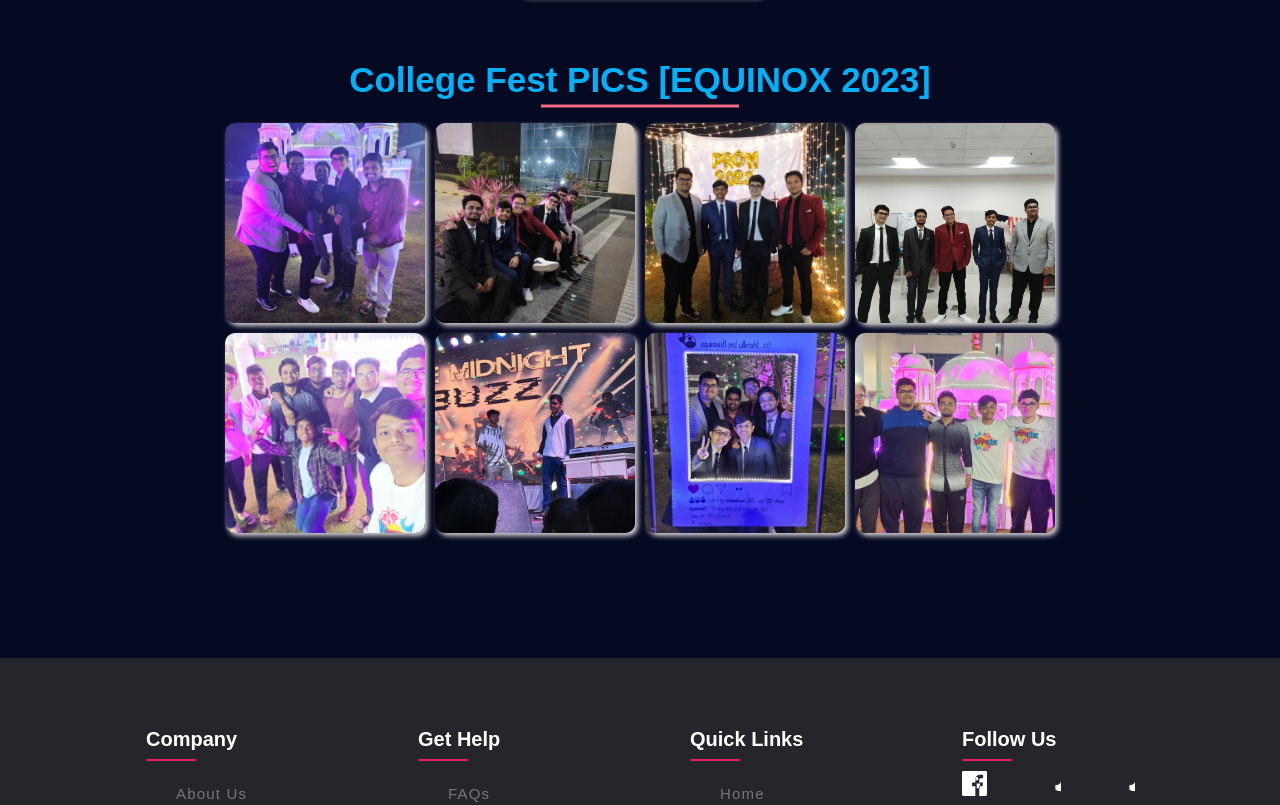
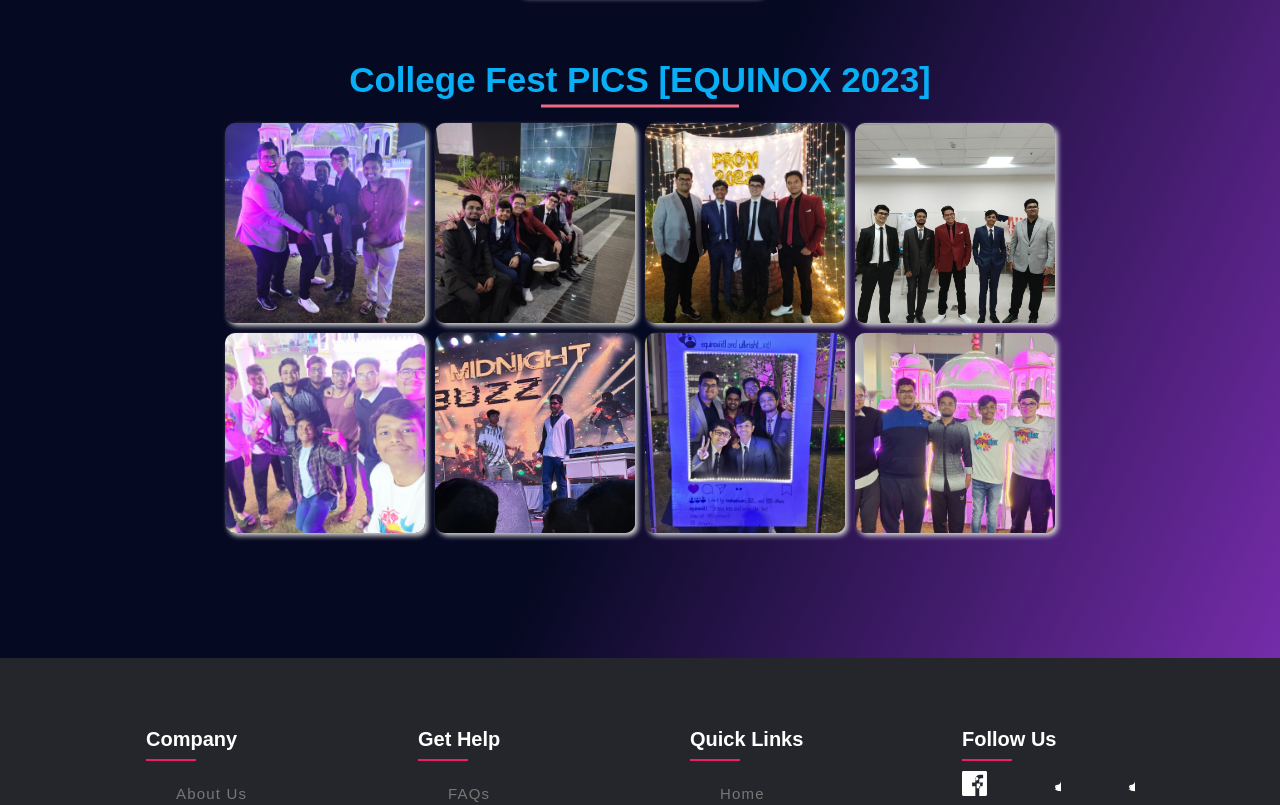
Before and after one commit to maskboyAvi/Attendance-Assistant-, a React (Create React App) app in the folder frontend/: page /gallery in a window 1280 px wide. Shown: the part 1384-2189 px from the top of the page. Built offline with nearby package versions, Linux system fonts and the light colour scheme; a web font is replaced by a local one.

Commit message:
Fixed Gallery Page

```diff
--- a/frontend/src/Components_1/gallery.jsx
+++ b/frontend/src/Components_1/gallery.jsx
@@ -1,29 +1,29 @@
-import React, { Component } from 'react';
-import './gallery.css';
-import Header from './header';
-import Footer from './footer';
+import React, { Component } from "react";
+import gallerycss from "./gallery.module.css";
+import Header from "./header";
+import Footer from "./footer";
 
-import AKS from '../Images/Main/AKS.jpeg';
-import ALD from '../Images/Main/Atharva.jpeg';
-import AK from '../Images/Main/Aviral.jpeg';
-import AG from '../Images/Main/Ayush.jpeg';
-import AB from '../Images/Main/Akhil.jpeg';
-import CSN from '../Images/Main/CSNPSR.jpeg';
-import Vish from '../Images/Main/Vishal.jpg';
-import Pic7 from '../Images/Equinox/WhatsApp Image 2023-03-10 at 10.28.53 PM.jpeg';
-import Pic8 from '../Images/Equinox/WhatsApp Image 2023-03-10 at 10.28.54 PM (1).jpeg';
-import Pic9 from '../Images/Equinox/WhatsApp Image 2023-03-10 at 10.28.55 PM (1).jpeg';
-import Pic10 from '../Images/Equinox/WhatsApp Image 2023-03-10 at 10.28.55 PM.jpeg';
-import Pic11 from '../Images/Equinox/WhatsApp Image 2023-03-10 at 10.33.05 PM.jpeg';
-import Pic12 from '../Images/Equinox/WhatsApp Image 2023-03-10 at 10.31.12 PM (1).jpeg';
-import Pic13 from '../Images/Equinox/WhatsApp Image 2023-03-10 at 10.28.54 PM.jpeg';
-import Pic14 from '../Images/Equinox/WhatsApp Image 2023-03-10 at 10.32.35 PM.jpeg';
+import AKS from "../Images/Main/AKS.jpeg";
+import ALD from "../Images/Main/Atharva.jpeg";
+import AK from "../Images/Main/Aviral.jpeg";
+import AG from "../Images/Main/Ayush.jpeg";
+import AB from "../Images/Main/Akhil.jpeg";
+import CSN from "../Images/Main/CSNPSR.jpeg";
+import Vish from "../Images/Main/Vishal.jpg";
+import Pic7 from "../Images/Equinox/WhatsApp Image 2023-03-10 at 10.28.53 PM.jpeg";
+import Pic8 from "../Images/Equinox/WhatsApp Image 2023-03-10 at 10.28.54 PM (1).jpeg";
+import Pic9 from "../Images/Equinox/WhatsApp Image 2023-03-10 at 10.28.55 PM (1).jpeg";
+import Pic10 from "../Images/Equinox/WhatsApp Image 2023-03-10 at 10.28.55 PM.jpeg";
+import Pic11 from "../Images/Equinox/WhatsApp Image 2023-03-10 at 10.33.05 PM.jpeg";
+import Pic12 from "../Images/Equinox/WhatsApp Image 2023-03-10 at 10.31.12 PM (1).jpeg";
+import Pic13 from "../Images/Equinox/WhatsApp Image 2023-03-10 at 10.28.54 PM.jpeg";
+import Pic14 from "../Images/Equinox/WhatsApp Image 2023-03-10 at 10.32.35 PM.jpeg";
 
 class PhotoGallery extends Component {
   constructor(props) {
     super(props);
     this.state = {
-      activeFilter: 'all',
+      activeFilter: "all",
     };
   }
 
@@ -35,193 +35,258 @@ class PhotoGallery extends Component {
     const { activeFilter } = this.state;
 
     return (
-      <>
+      <div className={[gallerycss["body-gly"]]}>
         <Header />
-        <div className="container-gly">
-        <h1 className="h-anime-gly">PHOTO GALLERY</h1>
-        <section className='section-gly'>
+        <div className={gallerycss["container-gly"]}>
+          <h1 className={gallerycss["h-anime-gly"]}>PHOTO GALLERY</h1>
+          <section className={gallerycss["section-gly"]}>
             <ul>
               <li
-              className={`list ${activeFilter === 'all' ? 'active' : ''}`}
-              onClick={() => this.handleFilterClick('all')}
+                className={`list ${activeFilter === "all" ? "active" : ""}`}
+                onClick={() => this.handleFilterClick("all")}
                 data-filter="all"
               >
                 All
               </li>
+
               <li
-              className={`list ${activeFilter === 'AKS' ? 'active' : ''}`}
-              onClick={() => this.handleFilterClick('AKS')}
+                className={`list ${activeFilter === "AKS" ? "active" : ""}`}
+                onClick={() => this.handleFilterClick("AKS")}
                 data-filter="AKS"
               >
                 Atharv Krishnarao Sawant
               </li>
               <li
-              className={`list ${activeFilter === 'ALD' ? 'active' : ''}`}
-              onClick={() => this.handleFilterClick('ALD')}
+                className={`list ${activeFilter === "ALD" ? "active" : ""}`}
+                onClick={() => this.handleFilterClick("ALD")}
                 data-filter="ALD"
               >
                 Atharva Lalit Dudhe
               </li>
               <li
-              className={`list ${activeFilter === 'AK' ? 'active' : ''}`}
-              onClick={() => this.handleFilterClick('AK')}
+                className={`list ${activeFilter === "AK" ? "active" : ""}`}
+                onClick={() => this.handleFilterClick("AK")}
                 data-filter="AK"
               >
                 Aviral Katiyar
               </li>
               <li
-              className={`list ${activeFilter === 'AG' ? 'active' : ''}`}
-              onClick={() => this.handleFilterClick('AG')}
+                className={`list ${activeFilter === "AG" ? "active" : ""}`}
+                onClick={() => this.handleFilterClick("AG")}
                 data-filter="AG"
               >
                 Ayush Gupta
               </li>
               <li
-              className={`list ${activeFilter === 'AB' ? 'active' : ''}`}
-              onClick={() => this.handleFilterClick('AB')}
+                className={`list ${activeFilter === "AB" ? "active" : ""}`}
+                onClick={() => this.handleFilterClick("AB")}
                 data-filter="AB"
               >
                 Akhilender Bongirwar
               </li>
               <li
-              className={`list ${activeFilter === 'CSN' ? 'active' : ''}`}
-              onClick={() => this.handleFilterClick('CSN')}
+                className={`list ${activeFilter === "CSN" ? "active" : ""}`}
+                onClick={() => this.handleFilterClick("CSN")}
                 data-filter="CSN"
               >
                 Chitta Sri Naga Sankara Pavana Saketh Ram
               </li>
               <li
-              className={`list ${activeFilter === 'Vish' ? 'active' : ''}`}
-              onClick={() => this.handleFilterClick('Vish')}
+                className={`list ${activeFilter === "Vish" ? "active" : ""}`}
+                onClick={() => this.handleFilterClick("Vish")}
                 data-filter="Vish"
               >
                 Vishal
               </li>
             </ul>
-          <div className="Boys-gly Boys-upper-gly">
             <div
-              className={`pic-gly item-gly pic1-gly ${
-                activeFilter === 'AKS' || activeFilter === 'all' ? 'active' : 'hide-gly'
+              className={`${gallerycss["Boys-gly"]} ${gallerycss["Boys-upper-gly"]}`}
+            >
+              <div
+                className={`${gallerycss["pic-gly"]} ${
+                  gallerycss["item-gly"]
+                } ${gallerycss["pic1-gly"]} ${
+                  activeFilter === "AKS" || activeFilter === "all"
+                    ? gallerycss.active
+                    : gallerycss["hide-gly"]
                 }`}
                 data-item="AKS"
               >
                 <img src={AKS} alt="Pic 1" />
               </div>
               <div
-              className={`pic-gly item-gly pic2-gly ${
-                activeFilter === 'ALD' || activeFilter === 'all' ? 'active' : 'hide-gly'
+                className={`${gallerycss["pic-gly"]} ${
+                  gallerycss["item-gly"]
+                } ${gallerycss["pic2-gly"]} ${
+                  activeFilter === "ALD" || activeFilter === "all"
+                    ? gallerycss.active
+                    : gallerycss["hide-gly"]
                 }`}
                 data-item="ALD"
               >
                 <img src={ALD} alt="Pic 2" />
               </div>
               <div
-              className={`pic-gly item-gly pic3-gly ${
-                activeFilter === 'AK' || activeFilter === 'all' ? 'active' : 'hide-gly'
+                className={`${gallerycss["pic-gly"]} ${
+                  gallerycss["item-gly"]
+                } ${gallerycss["pic3-gly"]} ${
+                  activeFilter === "AK" || activeFilter === "all"
+                    ? gallerycss.active
+                    : gallerycss["hide-gly"]
                 }`}
                 data-item="AK"
               >
                 <img src={AK} alt="Pic 3" />
               </div>
               <div
-              className={`pic-gly item-gly pic4-gly ${
-                activeFilter === 'AG' || activeFilter === 'all' ? 'active' : 'hide-gly'
+                className={`${gallerycss["pic-gly"]} ${
+                  gallerycss["item-gly"]
+                } ${gallerycss["pic4-gly"]} ${
+                  activeFilter === "AG" || activeFilter === "all"
+                    ? gallerycss.active
+                    : gallerycss["hide-gly"]
                 }`}
                 data-item="AG"
               >
                 <img src={AG} alt="Pic 4" />
               </div>
               <div
-              className={`pic-gly item-gly pic5-gly ${
-                activeFilter === 'AB' || activeFilter === 'all' ? 'active' : 'hide-gly'
+                className={`${gallerycss["pic-gly"]} ${
+                  gallerycss["item-gly"]
+                } ${gallerycss["pic5-gly"]} ${
+                  activeFilter === "AB" || activeFilter === "all"
+                    ? gallerycss.active
+                    : gallerycss["hide-gly"]
                 }`}
                 data-item="AB"
               >
                 <img src={AB} alt="Pic 5" />
               </div>
               <div
-              className={`pic-gly item-gly pic6-gly ${
-                activeFilter === 'CSN' || activeFilter === 'all' ? 'active' : 'hide-gly'
+                className={`${gallerycss["pic-gly"]} ${
+                  gallerycss["item-gly"]
+                } ${gallerycss["pic6-gly"]} ${
+                  activeFilter === "CSN" || activeFilter === "all"
+                    ? gallerycss.active
+                    : gallerycss["hide-gly"]
                 }`}
                 data-item="CSN"
               >
                 <img src={CSN} alt="Pic 6" />
               </div>
               <div
-              className={`pic-gly item-gly pic7-gly ${
-                activeFilter === 'Vish' || activeFilter === 'all' ? 'active' : 'hide-gly'
+                className={`${gallerycss["pic-gly"]} ${
+                  gallerycss["item-gly"]
+                } ${gallerycss["pic7-gly"]} ${
+                  activeFilter === "Vish" || activeFilter === "all"
+                    ? gallerycss.active
+                    : gallerycss["hide-gly"]
                 }`}
                 data-item="Vish"
               >
                 <img src={Vish} alt="Pic 7" />
               </div>
             </div>
-          <div className="Boys-gly">
-              {
-                 activeFilter === 'all' && (
-                <div className="h3-anime-gly">College Fest PICS [EQUINOX 2023]</div>
+            <div className={gallerycss["Boys-gly"]}>
+              {activeFilter === "all" && (
+                <div className={gallerycss["h3-anime-gly"]}>
+                  College Fest PICS [EQUINOX 2023]
+                </div>
               )}
-            <div className="seperator-gly"></div>
+              <div className={gallerycss["seperator-gly"]}></div>
               <br />
+
               <div
-              className={`pic-gly item-gly fun-gly pic7-gly ${
-                activeFilter === 'all' ? 'active' : 'hide-gly'
+                className={`${gallerycss["pic-gly"]} ${
+                  gallerycss["item-gly"]
+                } ${gallerycss["fun-gly"]} ${gallerycss["pic7-gly"]} ${
+                  activeFilter === "all"
+                    ? gallerycss.active
+                    : gallerycss["hide-gly"]
                 }`}
                 data-item=""
               >
                 <img src={Pic7} alt="Pic 7" />
               </div>
               <div
-              className={`pic-gly item-gly fun-gly pic8-gly ${
-                activeFilter === 'all' ? 'active' : 'hide-gly'
+                className={`${gallerycss["pic-gly"]} ${
+                  gallerycss["item-gly"]
+                } ${gallerycss["fun-gly"]} ${gallerycss["pic8-gly"]} ${
+                  activeFilter === "all"
+                    ? gallerycss.active
+                    : gallerycss["hide-gly"]
                 }`}
                 data-item=""
               >
                 <img src={Pic8} alt="Pic 8" />
               </div>
               <div
-              className={`pic-gly item-gly fun-gly pic9-gly ${
-                activeFilter === 'all' ? 'active' : 'hide-gly'
+                className={`${gallerycss["pic-gly"]} ${
+                  gallerycss["item-gly"]
+                } ${gallerycss["fun-gly"]} ${gallerycss["pic9-gly"]} ${
+                  activeFilter === "all"
+                    ? gallerycss.active
+                    : gallerycss["hide-gly"]
                 }`}
                 data-item=""
               >
                 <img src={Pic9} alt="Pic 9" />
               </div>
               <div
-              className={`pic-gly item-gly fun-gly pic10-gly ${
-                activeFilter === 'all' ? 'active' : 'hide-gly'
+                className={`${gallerycss["pic-gly"]} ${
+                  gallerycss["item-gly"]
+                } ${gallerycss["fun-gly"]} ${gallerycss["pic10-gly"]} ${
+                  activeFilter === "all"
+                    ? gallerycss.active
+                    : gallerycss["hide-gly"]
                 }`}
                 data-item=""
               >
                 <img src={Pic10} alt="Pic 10" />
               </div>
               <div
-              className={`pic-gly item-gly fun-gly pic11-gly ${
-                activeFilter === 'all' ? 'active' : 'hide-gly'
+                className={`${gallerycss["pic-gly"]} ${
+                  gallerycss["item-gly"]
+                } ${gallerycss["fun-gly"]} ${gallerycss["pic11-gly"]} ${
+                  activeFilter === "all"
+                    ? gallerycss.active
+                    : gallerycss["hide-gly"]
                 }`}
                 data-item=""
               >
                 <img src={Pic11} alt="Pic 11" />
               </div>
               <div
-              className={`pic-gly item-gly fun-gly pic12-gly ${
-                activeFilter === 'all' ? 'active' : 'hide-gly'
+                className={`${gallerycss["pic-gly"]} ${
+                  gallerycss["item-gly"]
+                } ${gallerycss["fun-gly"]} ${gallerycss["pic12-gly"]} ${
+                  activeFilter === "all"
+                    ? gallerycss.active
+                    : gallerycss["hide-gly"]
                 }`}
                 data-item=""
               >
                 <img src={Pic12} alt="Pic 12" />
               </div>
               <div
-              className={`pic-gly item-gly fun-gly pic13-gly ${
-                activeFilter === 'all' ? 'active' : 'hide-gly'
+                className={`${gallerycss["pic-gly"]} ${
+                  gallerycss["item-gly"]
+                } ${gallerycss["fun-gly"]} ${gallerycss["pic13-gly"]} ${
+                  activeFilter === "all"
+                    ? gallerycss.active
+                    : gallerycss["hide-gly"]
                 }`}
                 data-item=""
               >
                 <img src={Pic13} alt="Pic 13" />
               </div>
               <div
-              className={`pic-gly item-gly fun-gly pic14-gly ${
-                activeFilter === 'all' ? 'active' : 'hide-gly'
+                className={`${gallerycss["pic-gly"]} ${
+                  gallerycss["item-gly"]
+                } ${gallerycss["fun-gly"]} ${gallerycss["pic14-gly"]} ${
+                  activeFilter === "all"
+                    ? gallerycss.active
+                    : gallerycss["hide-gly"]
                 }`}
                 data-item=""
               >
@@ -231,7 +296,7 @@ class PhotoGallery extends Component {
           </section>
         </div>
         <Footer />
-      </>
+      </div>
     );
   }
 }
--- a/frontend/src/Components_1/gallery.css
+++ b/frontend/src/Components_1/gallery.module.css
@@ -8,7 +8,7 @@
     /* background-size: cover; */
 /* } */
 .body-gly{
-    background-image: linear-gradient(115deg,var(--clr-dark-blue)60%,#8b33c5);
+    background-image: linear-gradient(115deg,var(--clr-dark-blue)60%,#8b33c5) !important;
     /* background-repeat: no-repeat; */
     /* background-size: cover; */
     margin: 0;
@@ -23,6 +23,7 @@
     text-align: center;
     margin: 100px;
     width: auto;
+    /* background-image: linear-gradient(115deg,var(--clr-dark-blue)60%,#8b33c5); */
 }
 .h-anime-gly{
     font-weight: bolder;
@@ -179,7 +180,6 @@
     content:"";
     position: absolute;
     top: 50%;
-    left: 0%;
     text-align: center;
     transform: translate(-50%, -50%);
     color: white;
```
Lines whose indentation alone changed are shown as unchanged.
